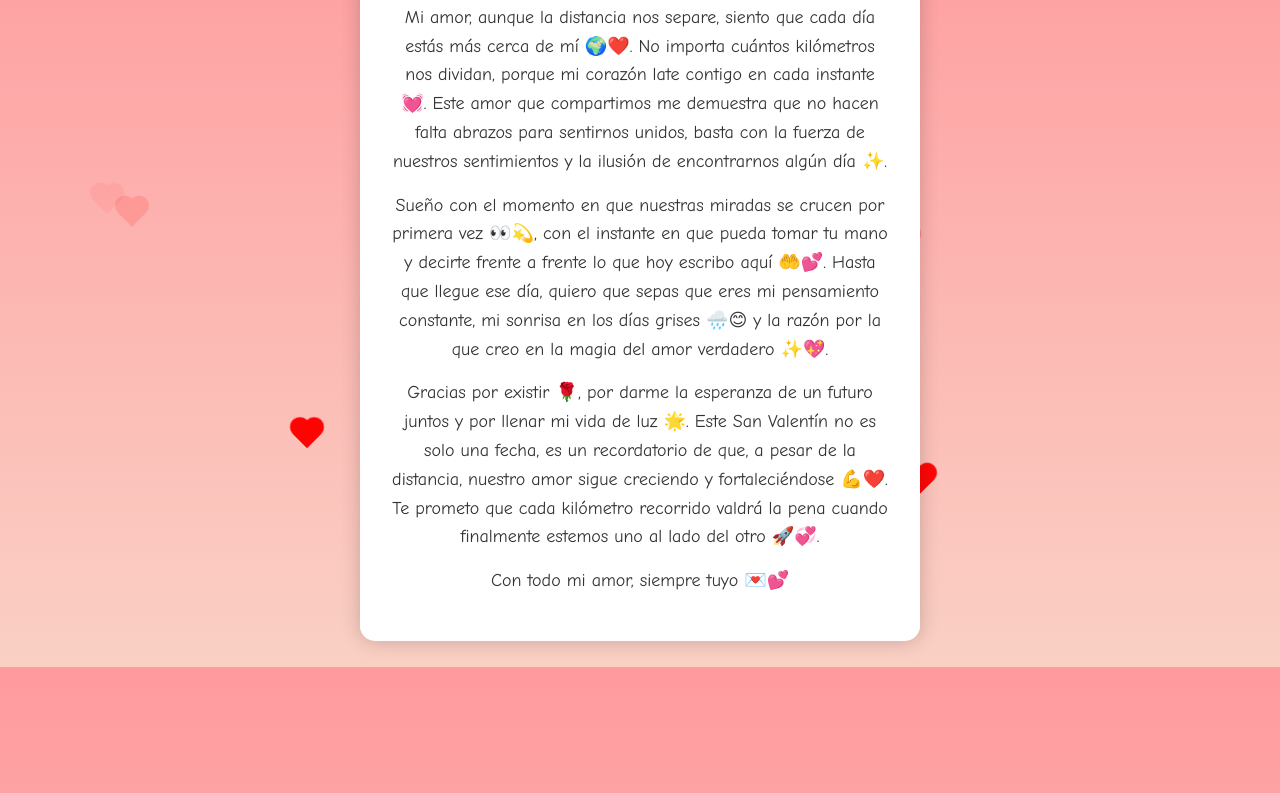
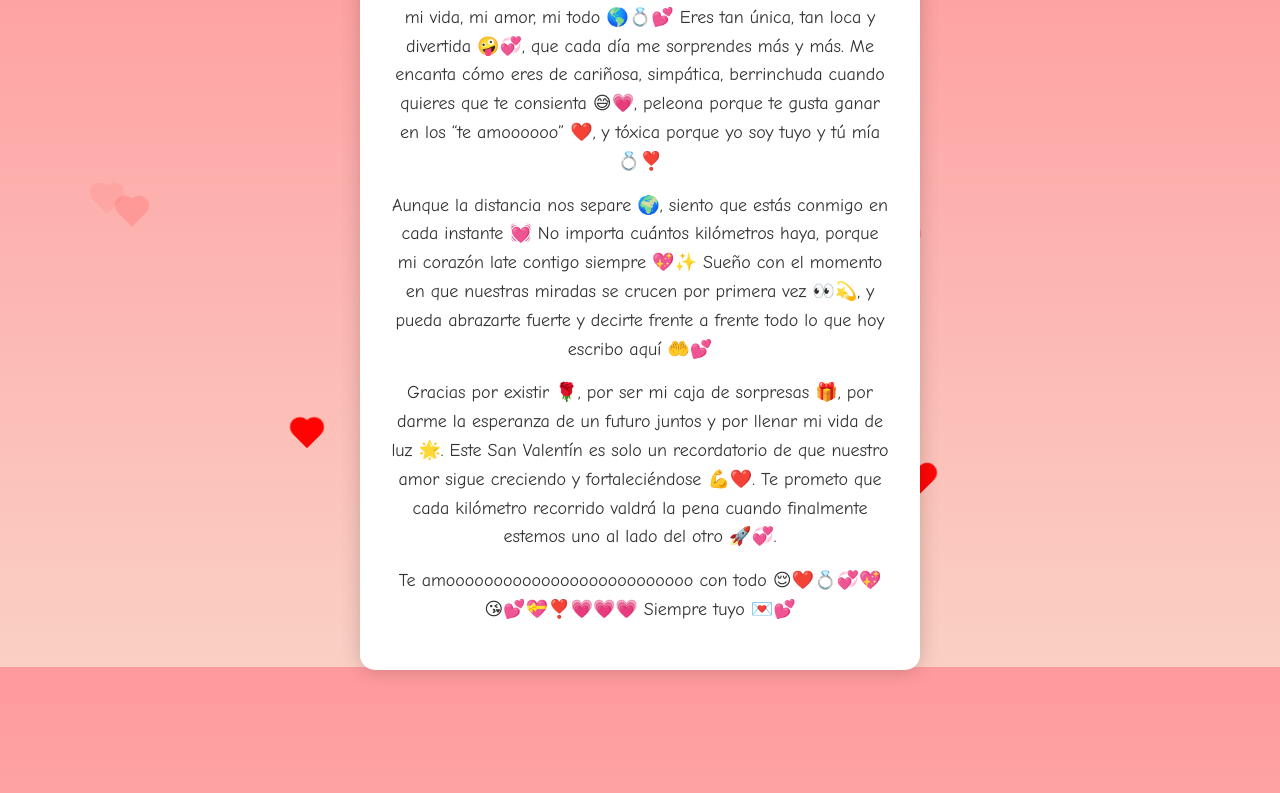
Before and after one commit to ArcvRuben/San-Valetin, a plain HTML site: page index.html in a window 1280 px wide. Shown: the part 133-926 px from the top of the page. Drawn offline with Linux system fonts and the light colour scheme.

Commit message:
Revise Valentine's message and audio in index.html
Updated the Valentine's message and audio source.

```diff
--- a/index.html
+++ b/index.html
@@ -2,7 +2,7 @@
 <html lang="es">
 <head>
   <meta charset="UTF-8">
-  <title>Para ti 💖</title>
+  <title>Para mi conejita 💖</title>
   <style>
     body {
       margin: 0;
@@ -77,26 +77,30 @@
       <div class="card">
       <h1>Feliz San Valentín 💕</h1>
       <p>
-      Mi amor, aunque la distancia nos separe, siento que cada día estás más cerca de mí 🌍❤️.
-      No importa cuántos kilómetros nos dividan, porque mi corazón late contigo en cada instante 💓.
-      Este amor que compartimos me demuestra que no hacen falta abrazos para sentirnos unidos,
-      basta con la fuerza de nuestros sentimientos y la ilusión de encontrarnos algún día ✨.
+        Mi conejita preciosa 🐰💖, tú eres mi cielo, mi mundo, mi reina, mi vida, mi amor, mi todo 🌎💍💕
+        Eres tan única, tan loca y divertida 🤪💞, que cada día me sorprendes más y más.
+        Me encanta cómo eres de cariñosa, simpática, berrinchuda cuando quieres que te consienta 😅💗,
+        peleona porque te gusta ganar en los “te amoooooo” ❤️, y tóxica porque yo soy tuyo y tú mía 💍❣️
       </p>
       <p>
+        Aunque la distancia nos separe 🌍, siento que estás conmigo en cada instante 💓
+        No importa cuántos kilómetros haya, porque mi corazón late contigo siempre 💖✨
         Sueño con el momento en que nuestras miradas se crucen por primera vez 👀💫,
-      con el instante en que pueda tomar tu mano y decirte frente a frente lo que hoy escribo aquí 🤲💕.
-      Hasta que llegue ese día, quiero que sepas que eres mi pensamiento constante,
-      mi sonrisa en los días grises 🌧️😊 y la razón por la que creo en la magia del amor verdadero ✨💖.
+        y pueda abrazarte fuerte y decirte frente a frente todo lo que hoy escribo aquí 🤲💕
       </p>
       <p>
-      Gracias por existir 🌹, por darme la esperanza de un futuro juntos y por llenar mi vida de luz 🌟.
-      Este San Valentín no es solo una fecha, es un recordatorio de que, a pesar de la distancia,
-      nuestro amor sigue creciendo y fortaleciéndose 💪❤️.
-      Te prometo que cada kilómetro recorrido valdrá la pena cuando finalmente estemos uno al lado del otro 🚀💞.
+        Gracias por existir 🌹, por ser mi caja de sorpresas 🎁, por darme la esperanza de un futuro juntos
+        y por llenar mi vida de luz 🌟. Este San Valentín es solo un recordatorio de que nuestro amor
+        sigue creciendo y fortaleciéndose 💪❤️. Te prometo que cada kilómetro recorrido valdrá la pena
+        cuando finalmente estemos uno al lado del otro 🚀💞.
       </p>
-    <p>Con todo mi amor, siempre tuyo 💌💕</p>
+      <p>
+        Te amoooooooooooooooooooooooooo con todo 😌❤️💍💞💖😘💕💝❣️💗💗💗
+        Siempre tuyo 💌💕
+      </p>
+    </div>
     <audio autoplay loop>
-      <source src="https://www.soundhelix.com/examples/mp3/SoundHelix-Song-1.mp3" type="audio/mpeg">
+      <source src="Confieso.mp3" type="audio/mpeg">
     </audio>
   </div>
 
```
Lines whose indentation alone changed are shown as unchanged.
